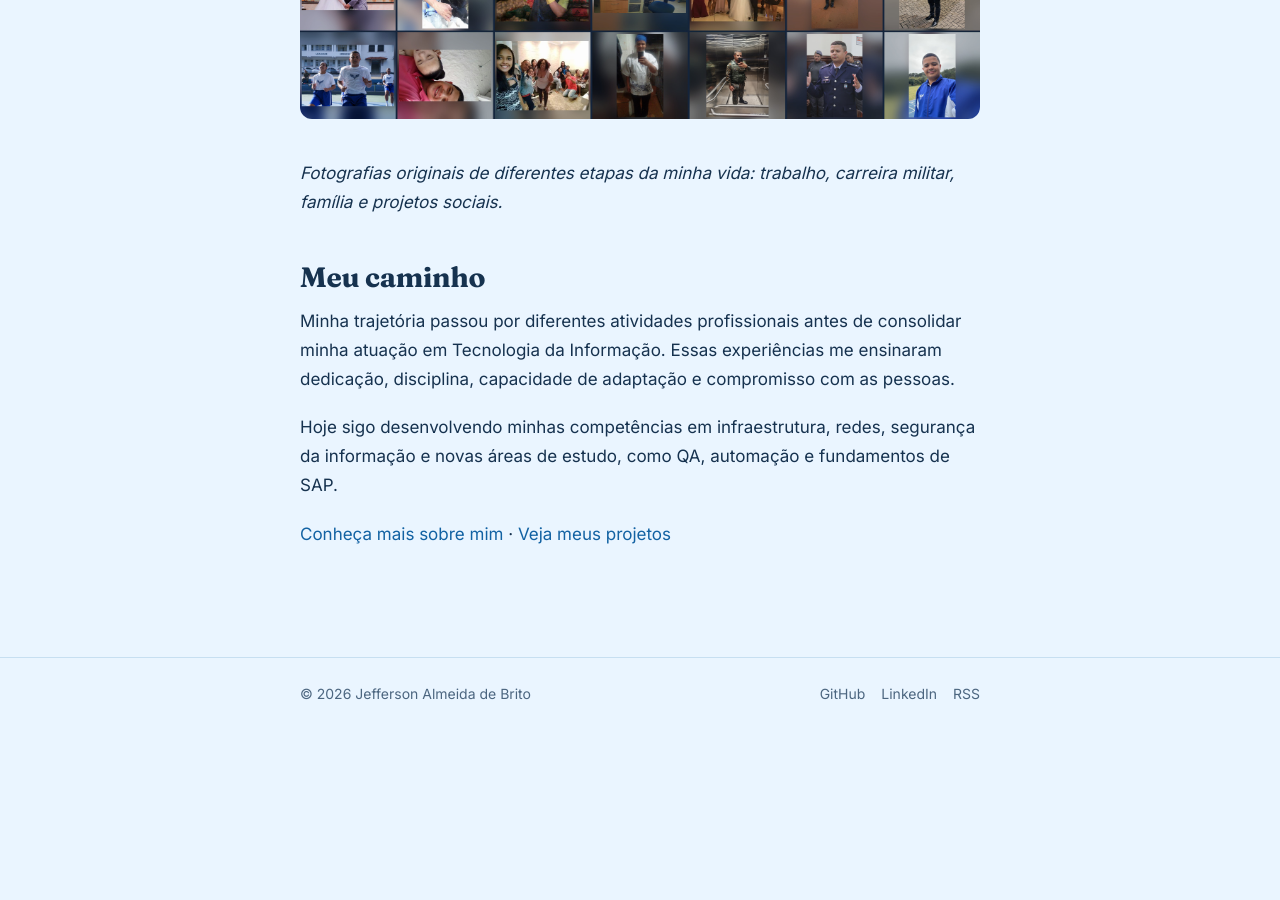
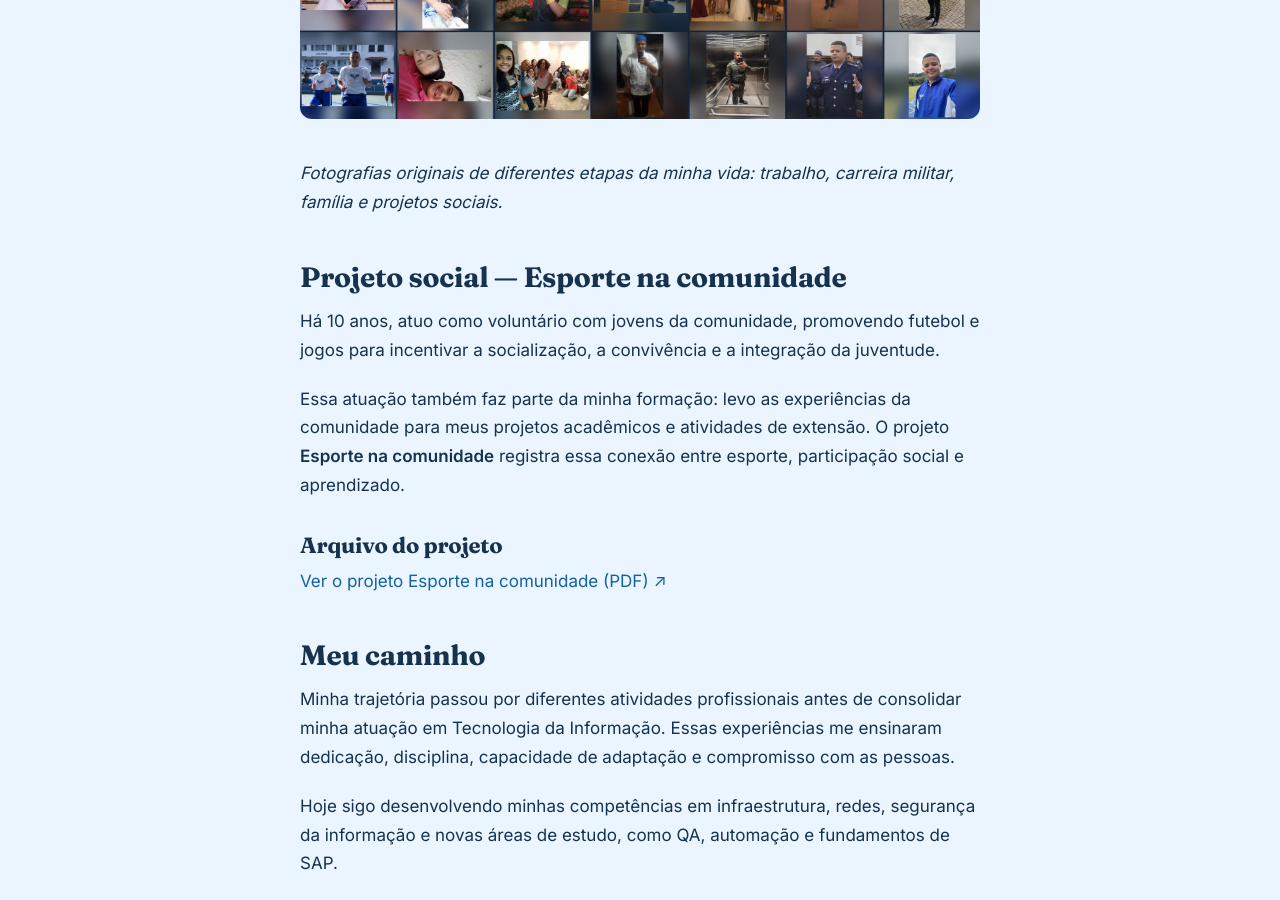
Before and after one commit to jeffersondk3/jeffersondk3.github.io, a Jekyll site: the page built from minha-historia.md, in a window 1280 px wide and 900 px high, scrolled down 699 px. Built offline with Jekyll 4.4.1, drawn with Linux system fonts in a browser that asks for light colours; before the commit the page ends 1429 px from its top, so only the background shows below that.

Commit message:
Apresenta projeto social na Minha História e disponibiliza PDF

```diff
--- a/minha-historia.md
+++ b/minha-historia.md
@@ -16,6 +16,16 @@ Atualmente, sou **2º Tenente — Oficial Temporário da Força Aérea Brasileir
 
 *Fotografias originais de diferentes etapas da minha vida: trabalho, carreira militar, família e projetos sociais.*
 
+## Projeto social — Esporte na comunidade
+
+Há 10 anos, atuo como voluntário com jovens da comunidade, promovendo futebol e jogos para incentivar a socialização, a convivência e a integração da juventude.
+
+Essa atuação também faz parte da minha formação: levo as experiências da comunidade para meus projetos acadêmicos e atividades de extensão. O projeto **Esporte na comunidade** registra essa conexão entre esporte, participação social e aprendizado.
+
+### Arquivo do projeto
+
+<a href="{{ '/assets/projetos/esporte-na-comunidade.pdf' | relative_url }}" target="_blank" rel="noopener noreferrer">Ver o projeto Esporte na comunidade (PDF) ↗</a>
+
 ## Meu caminho
 
 Minha trajetória passou por diferentes atividades profissionais antes de consolidar minha atuação em Tecnologia da Informação. Essas experiências me ensinaram dedicação, disciplina, capacidade de adaptação e compromisso com as pessoas.
```
Also changed, not shown: 1 other file.
